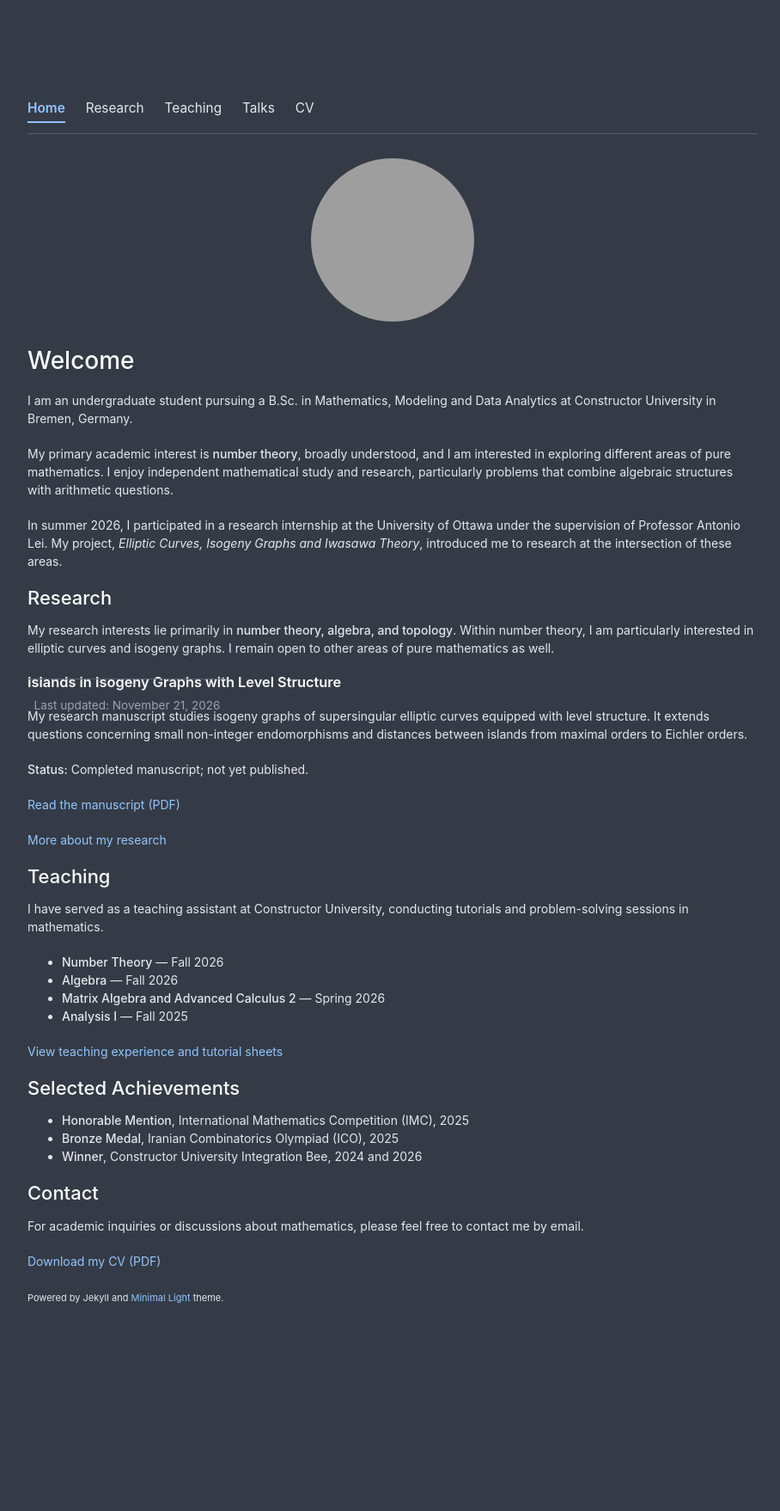
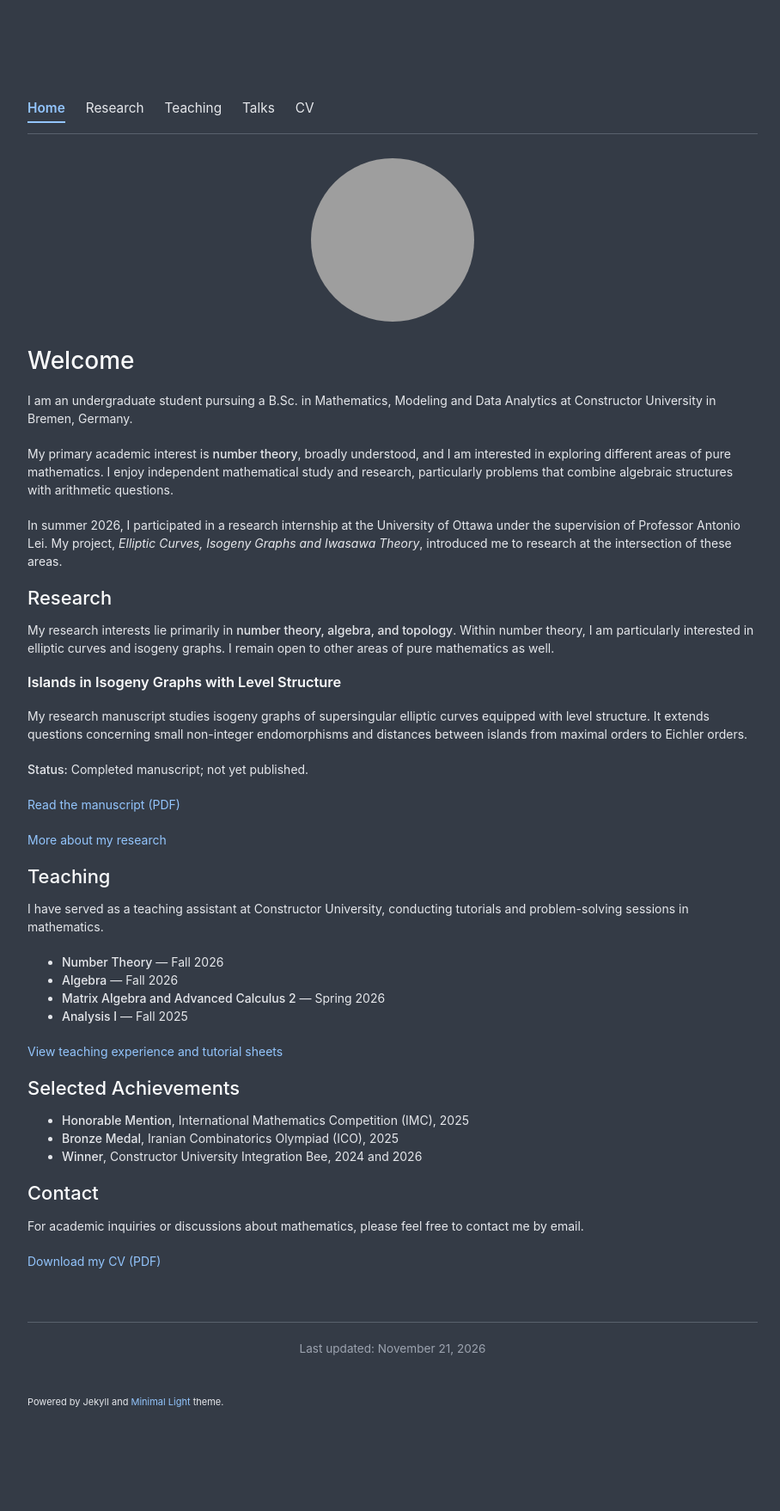
Before and after one commit to Vanokakiashvili9/Vanokakiashvili9.github.io, a Jekyll site: the page built from index.md, in a window 1280 px wide. Shown: the whole page at 86% size, without its empty margins (183-1091 px from the left). Built offline with Jekyll 4.4.1, drawn with Linux system fonts in a browser that asks for light colours; a style sheet for code colours, icons or effects is not loaded; before the commit the page ends 1636 px from its top, so only the background shows below that; grey boxes are pictures that could not be loaded.

Commit message:
Update homepage.html

```diff
--- a/_layouts/homepage.html
+++ b/_layouts/homepage.html
@@ -84,6 +84,15 @@
         color: #BFDBFE !important;
       }
 
+      /* Footer: keep it in the normal document flow */
+      footer {
+        position: static !important;
+        display: block !important;
+        width: 100%;
+        clear: both;
+        box-sizing: border-box;
+      }
+
       @media screen and (max-width: 700px) {
         .wrapper {
           padding: 24px 18px !important;
@@ -99,7 +108,7 @@
       <section>
         {{ content }}
 
-        <footer style="text-align: center; margin-top: 40px; padding: 20px 0; border-top: 1px solid #59616D;">
+        <footer style="position: static !important; display: block; width: 100%; text-align: center; margin-top: 40px; padding: 20px 0; border-top: 1px solid #59616D; clear: both;">
           <p style="font-size: 0.85rem; color: #9CA3AF;">
             Last updated: {{ site.data.last_updated.date }}
           </p>
```
